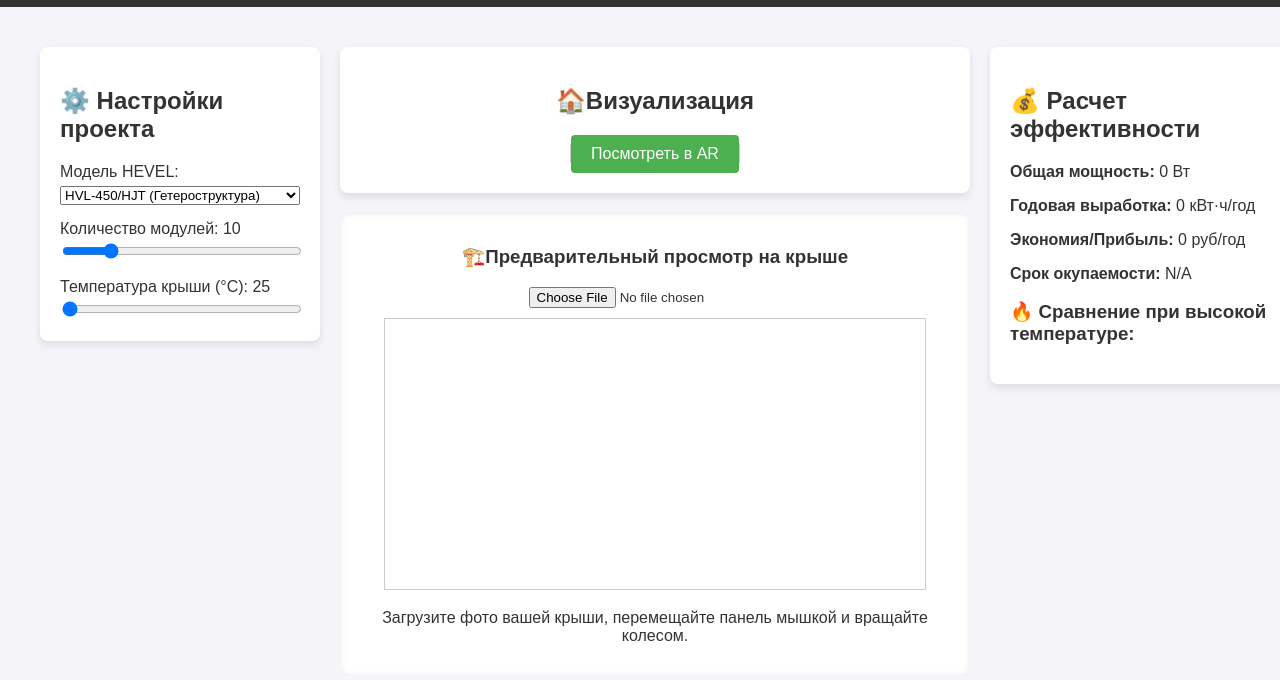
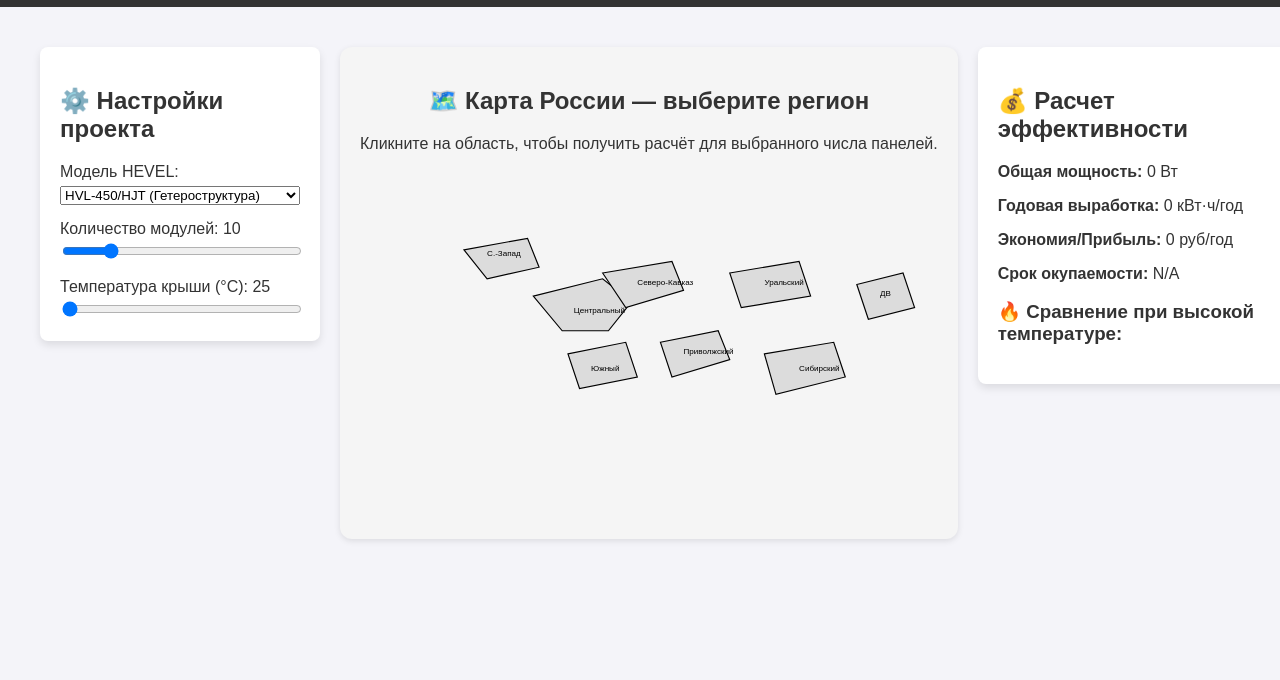
Before and after one commit to kpropr/kpropr.github.io, a plain HTML site: page index.html in a window 1280 px wide. Shown: the part 172-852 px from the top of the page. After the commit the page ends 800 px from the top, so only its background shows below. Drawn offline with nearby package versions, Linux system fonts and the light colour scheme.

Commit message:
Update index.html

```diff
--- a/index.html
+++ b/index.html
@@ -51,28 +51,40 @@
     </section>
 
     <section class="central-column">
-  <!-- Визуализация -->
-  <div class="visualization">
-    <h2>🏠Визуализация</h2>
-    <model-viewer
-      id="solar-viewer"
-      src="solar_panel.glb"
-      alt="Солнечная Панель HEVEL"
-      ar
-      ar-modes="webxr scene-viewer quick-look"
-      camera-controls
-      shadow-intensity="1"
-      style="width: 100%; height: 400px; border: 1px solid #ccc;">
-      <button slot="ar-button" class="ar-button">Посмотреть в AR</button>
-    </model-viewer>
-  </div>
+  <div class="map-section">
+    <h2>🗺️ Карта России — выберите регион</h2>
+    <p>Кликните на область, чтобы получить расчёт для выбранного числа панелей.</p>
 
-  <!-- Предпросмотр на крыше -->
-  <div class="roof-preview">
-    <h3>🏗️Предварительный просмотр на крыше</h3>
-    <input type="file" id="roof-photo" accept="image/*">
-    <canvas id="roof-canvas" style="border:1px solid #ccc; margin-top:10px; max-width:100%;"></canvas>
-    <p>Загрузите фото вашей крыши, перемещайте панель мышкой и вращайте колесом.</p>
+    <div id="russia-map" class="russia-map">
+      <svg id="svgmap" viewBox="0 0 1000 600" xmlns="http://www.w3.org/2000/svg" preserveAspectRatio="xMidYMid meet">
+        <style>
+          .region { fill:#dcdcdc; stroke:#000; stroke-width:2; cursor:pointer; transition: fill 0.2s ease; }
+          .region:hover { fill:#ffef96; }
+          .region.selected { fill:#ffd65a; }
+          .label { font-family: Arial, sans-serif; font-size:14px; pointer-events:none; }
+        </style>
+
+        <g id="regions">
+          <path class="region" data-region="1" d="M300 220 L420 190 L470 230 L430 280 L350 280 Z" />
+          <path class="region" data-region="2" d="M180 140 L290 120 L310 170 L220 190 Z" />
+          <path class="region" data-region="3" d="M360 320 L460 300 L480 360 L380 380 Z" />
+          <path class="region" data-region="4" d="M420 180 L540 160 L560 210 L460 240 Z" />
+          <path class="region" data-region="5" d="M520 300 L620 280 L640 330 L540 360 Z" />
+          <path class="region" data-region="6" d="M640 180 L760 160 L780 220 L660 240 Z" />
+          <path class="region" data-region="7" d="M700 320 L820 300 L840 360 L720 390 Z" />
+          <path class="region" data-region="8" d="M860 200 L940 180 L960 240 L880 260 Z" />
+        </g>
+
+        <text x="370" y="250" class="label">Центральный</text>
+        <text x="220" y="150" class="label">С.-Запад</text>
+        <text x="400" y="350" class="label">Южный</text>
+        <text x="480" y="200" class="label">Северо-Кавказ</text>
+        <text x="560" y="320" class="label">Приволжский</text>
+        <text x="700" y="200" class="label">Уральский</text>
+        <text x="760" y="350" class="label">Сибирский</text>
+        <text x="900" y="220" class="label">ДВ</text>
+      </svg>
+    </div>
   </div>
 </section>
 
```
